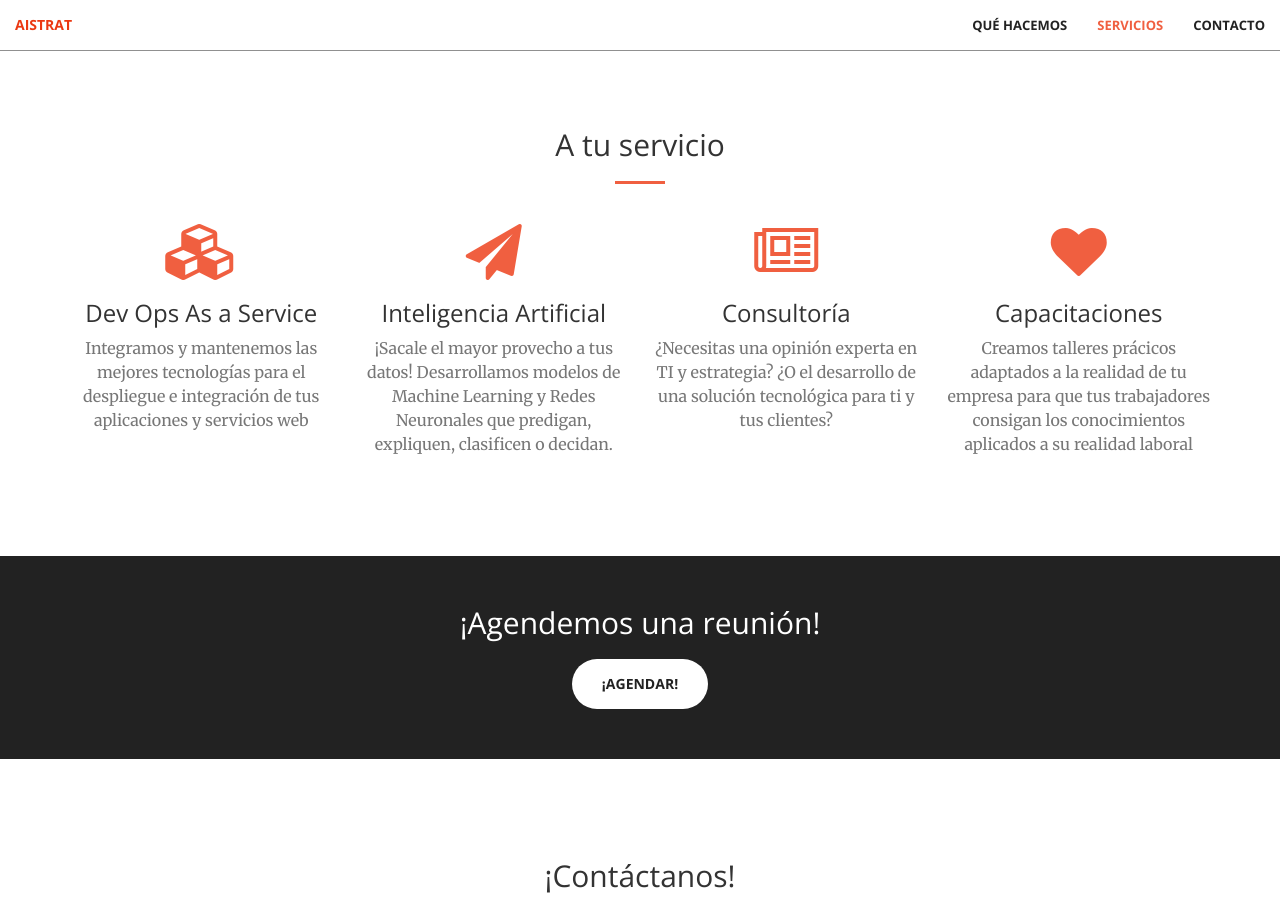
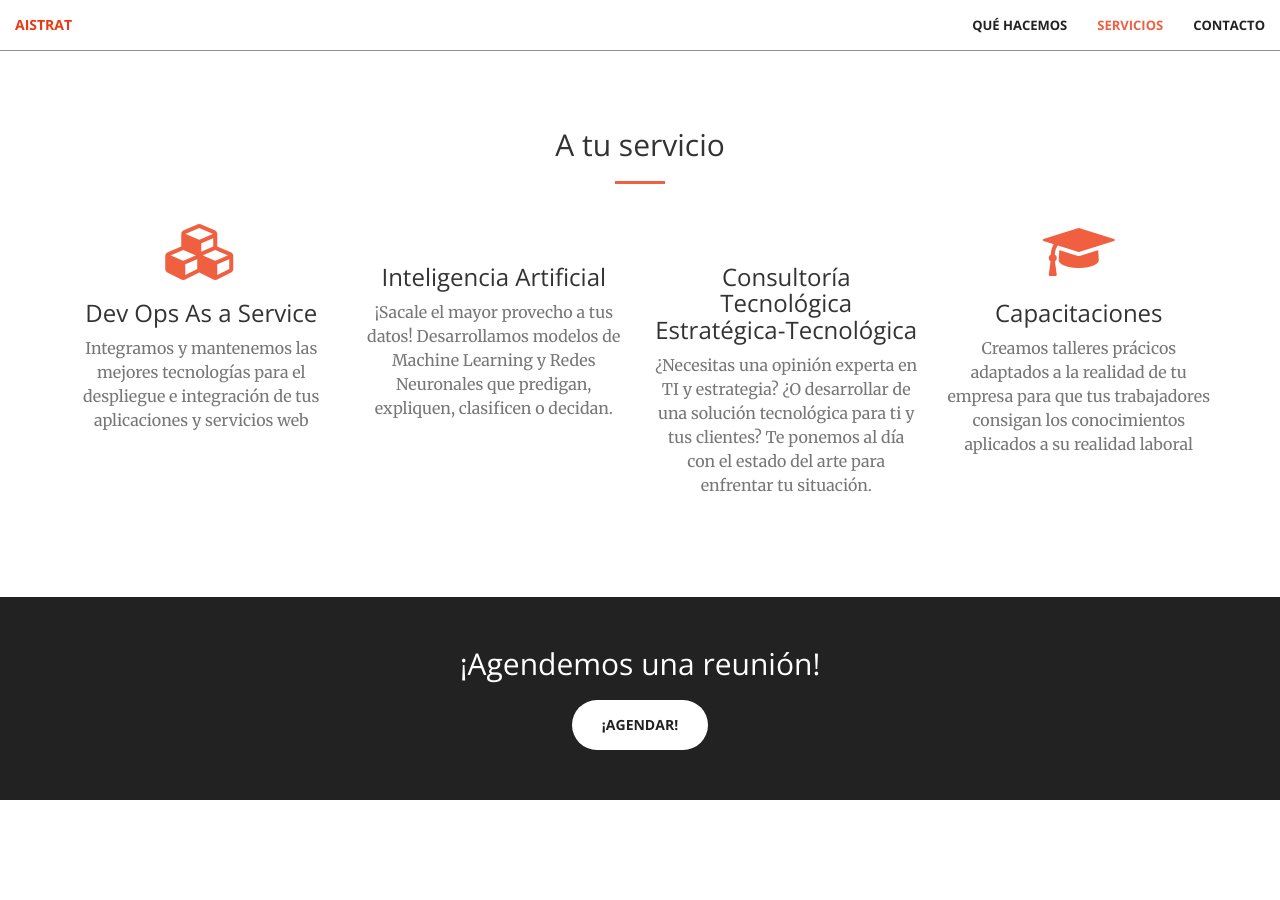
Before and after one commit to PabloZV/PabloZV.github.io, a Jekyll site: the page built from index.html, in a window 1280 px wide and 900 px high, scrolled down 1290 px. Built offline with Jekyll 4.4.1, drawn with Linux system fonts in a browser that asks for light colours.

Commit message:
se modifican íconos de services

```diff
--- a/_includes/services.html
+++ b/_includes/services.html
@@ -18,21 +18,21 @@
             </div>
             <div class="col-lg-3 col-md-6 text-center">
                 <div class="service-box">
-                    <i class="fa fa-4x fa-paper-plane wow bounceIn text-primary" data-wow-delay=".1s"></i>
+                    <i class="fa fa-4x fa-solid fa-brain wow bounceIn text-primary" data-wow-delay=".1s"></i>
                     <h3>Inteligencia Artificial</h3>
                     <p class="text-muted">¡Sacale el mayor provecho a tus datos! Desarrollamos modelos de Machine Learning y Redes Neuronales que predigan, expliquen, clasificen o decidan.</p>
                 </div>
             </div>
             <div class="col-lg-3 col-md-6 text-center">
                 <div class="service-box">
-                    <i class="fa fa-4x fa-newspaper-o wow bounceIn text-primary" data-wow-delay=".2s"></i>
-                    <h3>Consultoría</h3>
-                    <p class="text-muted">¿Necesitas una opinión experta en TI y estrategia? ¿O el desarrollo de una solución tecnológica para ti y tus clientes?</p>
+                    <i class="fa fa-4x fa-solid fa-chess wow bounceIn text-primary" data-wow-delay=".2s"></i>
+                    <h3>Consultoría Tecnológica Estratégica-Tecnológica</h3>
+                    <p class="text-muted">¿Necesitas una opinión experta en TI y estrategia? ¿O desarrollar de una solución tecnológica para ti y tus clientes? Te ponemos al día con el estado del arte para enfrentar tu situación.</p>
                 </div>
             </div>
             <div class="col-lg-3 col-md-6 text-center">
                 <div class="service-box">
-                    <i class="fa fa-4x fa-heart wow bounceIn text-primary" data-wow-delay=".3s"></i>
+                    <i class="fa fa-4x fa-solid fa-graduation-cap wow bounceIn text-primary" data-wow-delay=".3s"></i>
                     <h3>Capacitaciones</h3>
                     <p class="text-muted">Creamos talleres prácicos adaptados a la realidad de tu empresa para que tus trabajadores consigan los conocimientos aplicados a su realidad laboral</p>
                 </div>
```
